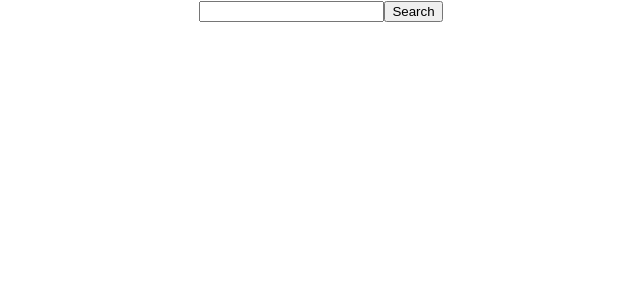
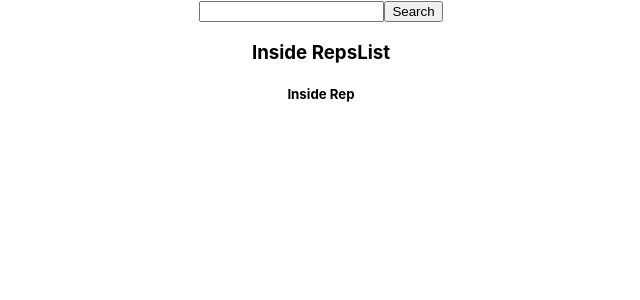
Before and after one commit to haleydek/react-project-frontend-whos-my-rep, a React (Create React App) app: page / in a window 1280 px wide. Shown: the top 300 px of the page, without its empty margins (319-959 px from the left). Built offline with nearby package versions, Linux system fonts and the light colour scheme; no server answers.

Commit message:
create index.html, Rep.js, RepsList.js. render RepsContainer and its children.

```diff
--- a/src/App.js
+++ b/src/App.js
@@ -2,6 +2,7 @@ import React from 'react';
 import './App.css';
 import { connect } from 'react-redux';
 import SearchContainer from './containers/SearchContainer';
+import RepsContainer from './containers/RepsContainer';
 
 export const GOOGLE_API_URL = `https://www.googleapis.com/civicinfo/v2/representatives?key=${process.env.REACT_APP_API_KEY}&address=`;
 
@@ -11,16 +12,10 @@ class App extends React.Component {
     return (
       <div className="App">
         <SearchContainer />
+        <RepsContainer />
       </div>
     );
   }
 }
 
-const mapStateToProps = state => {
-  console.log("state: ", state)
-  return {
-    reps: state
-  }
-}
-
-export default connect(mapStateToProps)(App);
+export default connect()(App);
--- /dev/null
+++ b/src/components/Rep.js
@@ -0,0 +1,9 @@
+import React from 'react';
+
+const Rep = (props) => {
+    return (
+        <h5>Inside Rep</h5>
+    )
+}
+
+export default Rep;
--- /dev/null
+++ b/src/components/RepsList.js
@@ -0,0 +1,13 @@
+import React from 'react';
+import Rep from './Rep';
+
+const RepsList = (props) => {
+    return (
+        <div>
+            <h3>Inside RepsList</h3>
+            <Rep />
+        </div>
+    )
+}
+
+export default RepsList;
--- a/src/containers/RepsContainer.js
+++ b/src/containers/RepsContainer.js
@@ -1,8 +1,25 @@
 import React from 'react';
 import { connect } from 'react-redux';
+import RepsList from '../components/RepsList';
 
 class RepsContainer extends React.Component {
-
+    render(){
+        return (
+            <RepsList repData={this.props.repData} />
+        )
+    }
 }
 
-export default RepsContainer;
+const mapStateToProps = (state) => {
+    console.log("state", state)
+
+    return {
+        repData: state
+        // addressInput: state.addressInput,
+        // divisions: state.divisions,
+        // offices: state.offices,
+        // officials: state.officials
+    }
+}
+
+export default connect(mapStateToProps)(RepsContainer);
```
Also changed, not shown: index.html (added, +12 -0 lines).
